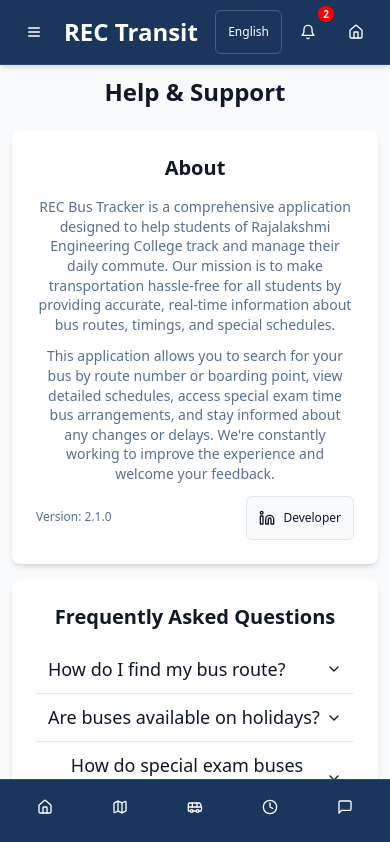
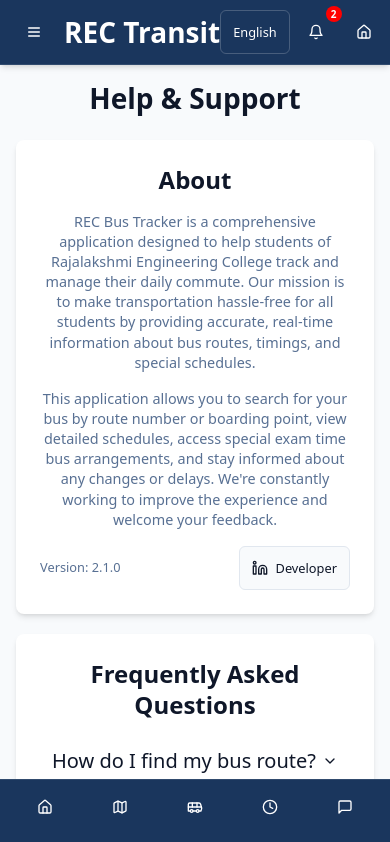
Before and after one commit to Naeha-S/rec-transit, a React (Vite) app: page /help in a window 390 px wide. Shown: the top 842 px of the page. Built offline with nearby package versions, Linux system fonts and the light colour scheme.

Commit message:
Fix: Restore desktop layout and zoom on mobile
Reverted unintended desktop layout changes and fixed zoom issue on mobile screens.

```diff
--- a/src/App.css
+++ b/src/App.css
@@ -53,10 +53,10 @@ main {
   padding-top: 4rem !important;
 }
 
-/* Enhanced responsive design fixes */
-@media (max-width: 768px) {
+/* Mobile-only responsive design fixes */
+@media (max-width: 767px) {
   .container {
-    padding: 0.5rem;
+    padding: 0.75rem;
   }
 
   .map-container {
@@ -68,17 +68,6 @@ main {
     min-height: 44px !important;
     min-width: 44px !important;
     padding: 0.75rem !important;
-  }
-
-  /* Fix spacing issues on mobile */
-  .mx-auto {
-    margin-left: 0.25rem;
-    margin-right: 0.25rem;
-  }
-
-  /* Adjust fonts for readability */
-  body {
-    font-size: 16px;
   }
 
   /* Mobile-specific adjustments */
@@ -96,26 +85,27 @@ main {
 
   /* Grid improvements */
   .grid {
-    gap: 0.5rem !important;
+    gap: 0.75rem !important;
   }
 
-  /* Text size adjustments */
+  /* Text size adjustments for mobile only */
   h1 {
+    font-size: 1.75rem !important;
+    line-height: 1.3 !important;
+  }
+
+  h2 {
     font-size: 1.5rem !important;
     line-height: 1.3 !important;
   }
 
-  h2 {
+  h3 {
     font-size: 1.25rem !important;
-    line-height: 1.3 !important;
-  }
-
-  h3 {
-    font-size: 1.125rem !important;
   }
 
   /* Input field improvements */
   input, textarea, select {
+    min-height: 44px !important;
     font-size: 16px !important; /* Prevents zoom on iOS */
   }
 
@@ -127,10 +117,10 @@ main {
 
 @media (max-width: 480px) {
   .container {
-    padding: 0.25rem;
+    padding: 0.5rem;
   }
 
-  /* Even more compact spacing for very small screens */
+  /* Compact spacing for very small screens */
   main {
     padding: 0.5rem !important;
     padding-top: 4.5rem !important;
@@ -147,19 +137,14 @@ main {
     margin-top: 0.5rem !important;
   }
 
-  /* Simplify UI on very small screens */
-  .hidden-xs {
-    display: none !important;
-  }
-
   /* Adjust button sizes */
   .button-text {
-    font-size: 0.75rem !important;
+    font-size: 0.875rem !important;
   }
 
   /* Calendar and date picker adjustments */
   .calendar {
-    scale: 0.9;
+    scale: 0.95;
   }
 }
 
@@ -205,7 +190,7 @@ main {
     padding-bottom: env(safe-area-inset-bottom);
   }
 
-  @media (max-width: 768px) {
+  @media (max-width: 767px) {
     main {
       padding-bottom: calc(5rem + env(safe-area-inset-bottom)) !important;
     }
@@ -239,7 +224,7 @@ img {
 }
 
 /* Toast adjustments for mobile */
-@media (max-width: 768px) {
+@media (max-width: 767px) {
   .toast {
     margin: 0.5rem !important;
     max-width: calc(100vw - 1rem) !important;
@@ -247,7 +232,7 @@ img {
 }
 
 /* Sidebar adjustments for mobile */
-@media (max-width: 1024px) {
+@media (max-width: 1023px) {
   .sidebar {
     transform: translateX(-100%);
     transition: transform 0.3s ease-in-out;
@@ -259,14 +244,14 @@ img {
 }
 
 /* Improved mobile card layout */
-@media (max-width: 768px) {
+@media (max-width: 767px) {
   .card-grid {
     grid-template-columns: 1fr !important;
   }
 
   .stats-grid {
     grid-template-columns: repeat(2, 1fr) !important;
-    gap: 0.5rem !important;
+    gap: 0.75rem !important;
   }
 }
 
@@ -275,7 +260,7 @@ img {
   display: block;
 }
 
-@media (max-width: 768px) {
+@media (max-width: 767px) {
   .mobile-hidden {
     display: none !important;
   }
--- a/src/index.css
+++ b/src/index.css
@@ -122,8 +122,8 @@
   min-height: 300px;
 }
 
-/* Enhanced responsive design for mobile */
-@media (max-width: 640px) {
+/* Mobile-only responsive design for mobile screens */
+@media (max-width: 767px) {
   .card-content-padding {
     padding: 0.75rem !important;
   }
@@ -145,29 +145,29 @@
     height: 250px;
   }
 
-  /* Typography adjustments */
+  /* Typography adjustments for mobile only */
   h1 {
+    font-size: 1.75rem !important;
+    line-height: 1.3 !important;
+  }
+
+  h2 {
     font-size: 1.5rem !important;
     line-height: 1.3 !important;
   }
 
-  h2 {
+  h3 {
     font-size: 1.25rem !important;
     line-height: 1.3 !important;
   }
 
-  h3 {
-    font-size: 1.125rem !important;
-    line-height: 1.3 !important;
-  }
-
   p {
-    font-size: 0.875rem !important;
+    font-size: 0.9rem !important;
     line-height: 1.4 !important;
   }
 
   .text-sm {
-    font-size: 0.75rem !important;
+    font-size: 0.8rem !important;
   }
 
   /* Button improvements */
@@ -183,28 +183,28 @@
     padding: 0.75rem !important;
   }
 
-  /* Grid improvements */
+  /* Grid improvements for mobile */
   .grid-cols-2 {
-    gap: 0.5rem !important;
+    gap: 0.75rem !important;
   }
 
   .grid-cols-4 {
     grid-template-columns: repeat(2, 1fr) !important;
-    gap: 0.5rem !important;
+    gap: 0.75rem !important;
   }
 }
 
 @media (max-width: 480px) {
   .card {
-    margin: 0.25rem 0 !important;
+    margin: 0.5rem 0 !important;
   }
 
   .button-text {
-    font-size: 0.75rem !important;
+    font-size: 0.875rem !important;
   }
 
   .container {
-    padding: 0.25rem !important;
+    padding: 0.5rem !important;
   }
 
   .main-padding {
@@ -216,16 +216,16 @@
   /* Very small screen grid adjustments */
   .grid-cols-2 {
     grid-template-columns: 1fr !important;
-    gap: 0.5rem !important;
+    gap: 0.75rem !important;
   }
 
   /* Compact spacing */
   .space-y-4 > * + * {
-    margin-top: 0.75rem !important;
+    margin-top: 1rem !important;
   }
 
   .space-y-6 > * + * {
-    margin-top: 1rem !important;
+    margin-top: 1.25rem !important;
   }
 }
 
@@ -301,8 +301,8 @@
   padding-top: env(safe-area-inset-top, 0);
 }
 
-/* Improved touch targets for mobile */
-@media (max-width: 768px) {
+/* Improved touch targets for mobile only */
+@media (max-width: 767px) {
   button,
   .button,
   [type="button"],
@@ -338,8 +338,8 @@
   }
 }
 
-/* Landscape orientation adjustments */
-@media (max-width: 768px) and (orientation: landscape) {
+/* Landscape orientation adjustments for mobile only */
+@media (max-width: 767px) and (orientation: landscape) {
   .map-container {
     height: 200px;
     min-height: 200px;
```
